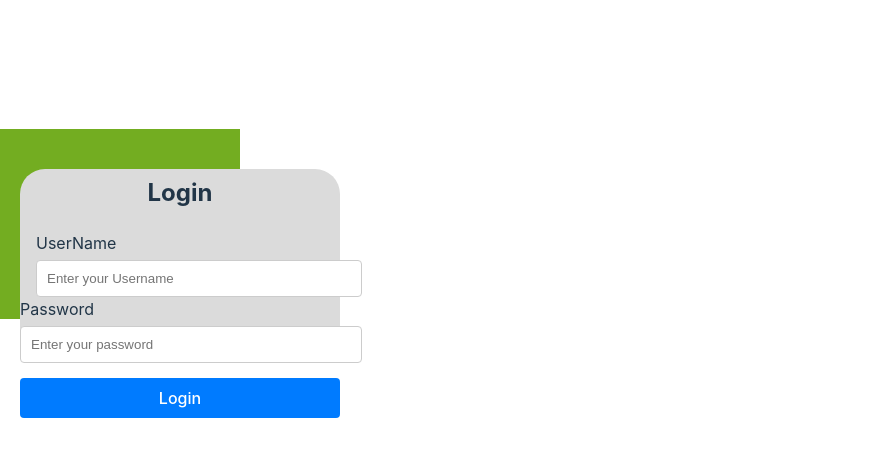
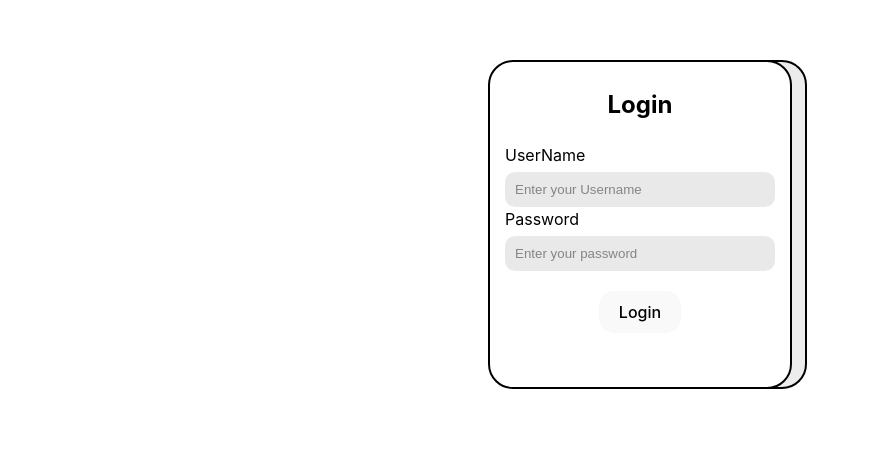
Before and after one commit to noknight12/CompSci_IA, a React (Vite) app in the folder IA_Web/CompSciWeb/: page / in a window 1280 px wide. Shown: the part 176-632 px from the top of the page, without its empty margins (0-870 px from the left). Built offline with nearby package versions, Linux system fonts and the light colour scheme.

Commit message:
logincssdone

```diff
--- a/IA_Web/CompSciWeb/src/App.jsx
+++ b/IA_Web/CompSciWeb/src/App.jsx
@@ -18,6 +18,7 @@ function App() {
 
   return (
     <>
+
     {
 
      <BrowserRouter>
@@ -35,6 +36,8 @@ function App() {
      </Routes>
      </BrowserRouter>
 
+
+
      }
 
 
--- a/IA_Web/CompSciWeb/src/LogIn.css
+++ b/IA_Web/CompSciWeb/src/LogIn.css
@@ -1,10 +1,77 @@
+
+#container{
+    display: flex;
+    -ms-flex-align: left;
+    flex-direction: row;
+    width: 100vw;
+    height: 100vh;
+    color: black;
+    background-color:rgb(255, 255, 255);
+    z-index: -6;
+}
+#box{
+    display: flex;
+    justify-content: center;
+    align-items: center;
+    margin:auto;
+}
 
 #form{
+    z-index: 10;
     border-radius: 25px;
-    background: #dbdbdb;
+    background: white;
+    display: flex;
+    -ms-flex-align: left;
+    flex-direction: column;
 
-    width: 25vw;
-    height: 15vw;
+    width: 300px;
+    height: 325px;
+    border-color: black;
+    border-width: 2px;
+    border-style: solid;
+    margin:auto;
+}
+#shadow{
+
+    z-index: 0;
+    border-radius: 25px;
+    background: rgb(236, 236, 236);
+    position: absolute;
+    display: flex;
+  justify-content: center;
+  align-items: center;
+  margin-left: 120px;
+    width: 200px;
+    height: 325px;
+    border-color: black;
+    border-width: 2px;
+    border-style: solid;
+    padding-right: 10px;
+
+
+}
+#hi{
+    border-radius: 15px;
+    display: flex;
+    justify-content: center;
+    align-items: center;
+ margin:auto;
+ margin-top: 20px;
+
+}
+
+.input{
+    width: 250px;
+    padding: 10px;
+    margin-top: 5px;
+   border-radius: 10px;
+    border: none;
+
+    background-color: rgb(233, 233, 233);
+
+}
+.input::placeholder{
+    color: rgb(133, 133, 133);
 }
 
 #header{
@@ -12,7 +79,7 @@ text-align: center;
 padding-top: 2%;
 }
 
-#field{
+.field{
 padding-left: 5%;
 
 }
--- a/IA_Web/CompSciWeb/src/LogIn.jsx
+++ b/IA_Web/CompSciWeb/src/LogIn.jsx
@@ -55,35 +55,41 @@ function LogIn(){
   };
 
   return (
-    <div style={styles.container}>
+    <div id="container">
+      <div id="box">
+      <div id="shadow"></div>
       <form id="form" onSubmit={handleSubmit}>
+
         <h2 id="header">Login</h2>
         {error && <p style={styles.error}>{error}</p>}
-        <div id="field">
+        <div className="field">
           <label>UserName</label>
           <input
+            className="input"
             type="text"
             placeholder="Enter your Username"
             value={email}
             onChange={(e) => setEmail(e.target.value)}
-            style={styles.input}
+
           />
         </div>
-        <div style={styles.field}>
+        <div className="field">
           <label>Password</label>
           <input
             type="text"
             placeholder="Enter your password"
             value={password}
             onChange={(e) => setPassword(e.target.value)}
-            style={styles.input}
+            className="input"
           />
         </div>
-        <button type="submit" style={styles.button} onClick={handleSearch}>
+        <button id="hi"type="submit" onClick={handleSearch}>
           Login
         </button>
 
       </form>
+      </div>
+
       <Outlet />
     </div>
 
@@ -92,16 +98,16 @@ function LogIn(){
 
 const styles = {
   container: {
-  borderradius: "25px",
+
   background: "#73AD21",
-  padding: "20px",
-  width: "200px",
-  height: "150px",
+
+  width: "100vw",
+  height: "100vh",
   },
   form: {
     borderradius: "25px",
   background: "#73AD21",
-  padding: "20px",
+
   width: "200px",
   height: "150px",
   },
@@ -119,15 +125,7 @@ const styles = {
     border: "1px solid #ccc",
     borderRadius: "4px",
   },
-  button: {
-    width: "100%",
-    padding: "10px",
-    backgroundColor: "#007BFF",
-    color: "#fff",
-    border: "none",
-    borderRadius: "4px",
-    cursor: "pointer",
-  },
+
   error: {
     color: "red",
     marginBottom: "10px",
```
